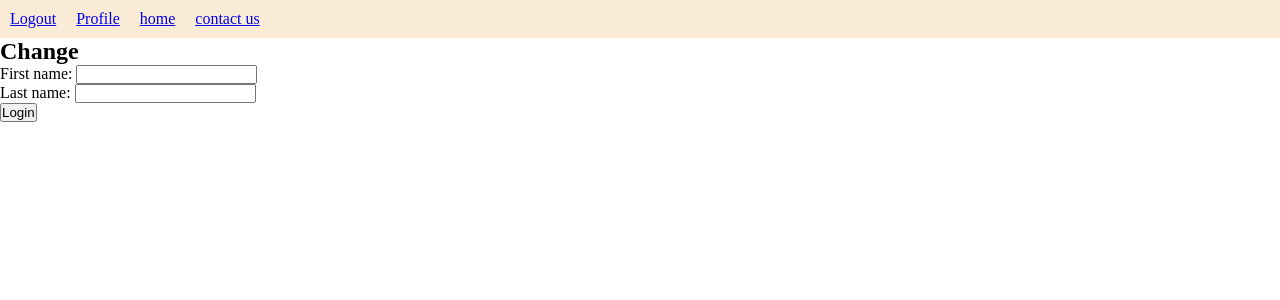
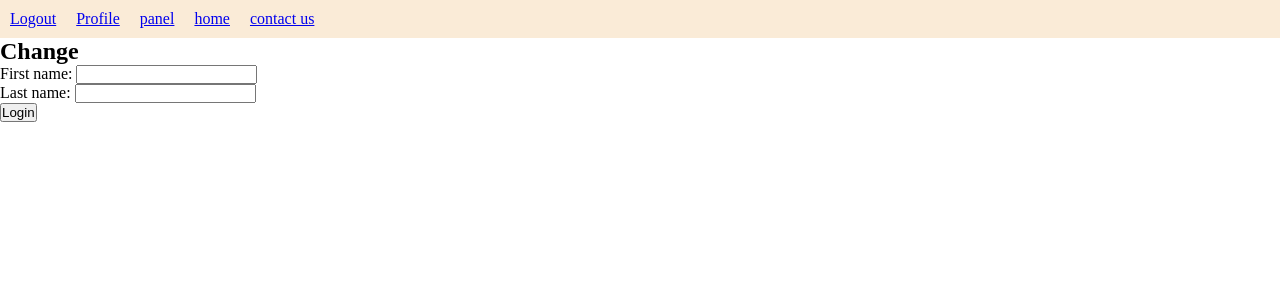
Before and after one commit to Mfary/webelopers, a Django app: page /change/ in a window 1280 px wide. Shown: the top 300 px of the page. Run offline with Django 3.2, Linux system fonts and the light colour scheme; the visitor is signed in with stand-in values (Sample User, id 1).

Commit message:
add panel to nav

```diff
--- a/home/views.py
+++ b/home/views.py
@@ -64,7 +64,7 @@ def contact_us(request):
         form = FeedBack(request.POST)
         form.is_valid()
         email = EmailMessage(subject=form.cleaned_data.get('title'), body=form.cleaned_data.get('email') + '\n' + form.
-                             cleaned_data.get('text') + '\n', to=['mfarahani1379@gmail.com'])
+                             cleaned_data.get('text') + '\n', to=['webe19lopers@gmail.com'])
         email.send()
         return render(request, 'success.html')
     else:
--- a/templates/base.html
+++ b/templates/base.html
@@ -14,8 +14,9 @@
         <a class="navitem" id="login" href="/login/">login</a>
         <a class="navitem" id="register" href="/signup/">Register</a>
     {% else %}
-        <a class="navitem" id="logout" href="/logout">Logout</a>
-        <a class="navitem" id="profile" href="/profile">Profile</a>
+        <a class="navitem" id="logout" href="/logout/">Logout</a>
+        <a class="navitem" id="profile" href="/profile/">Profile</a>
+        <a class="navitem" id="panel" href="/panel/">panel</a>
     {% endif %}
     <a class="navitem" id="homepage" href="/">home</a>
     <a class="navitem" id="contact_us" href="/contactus/">contact us</a>
```
